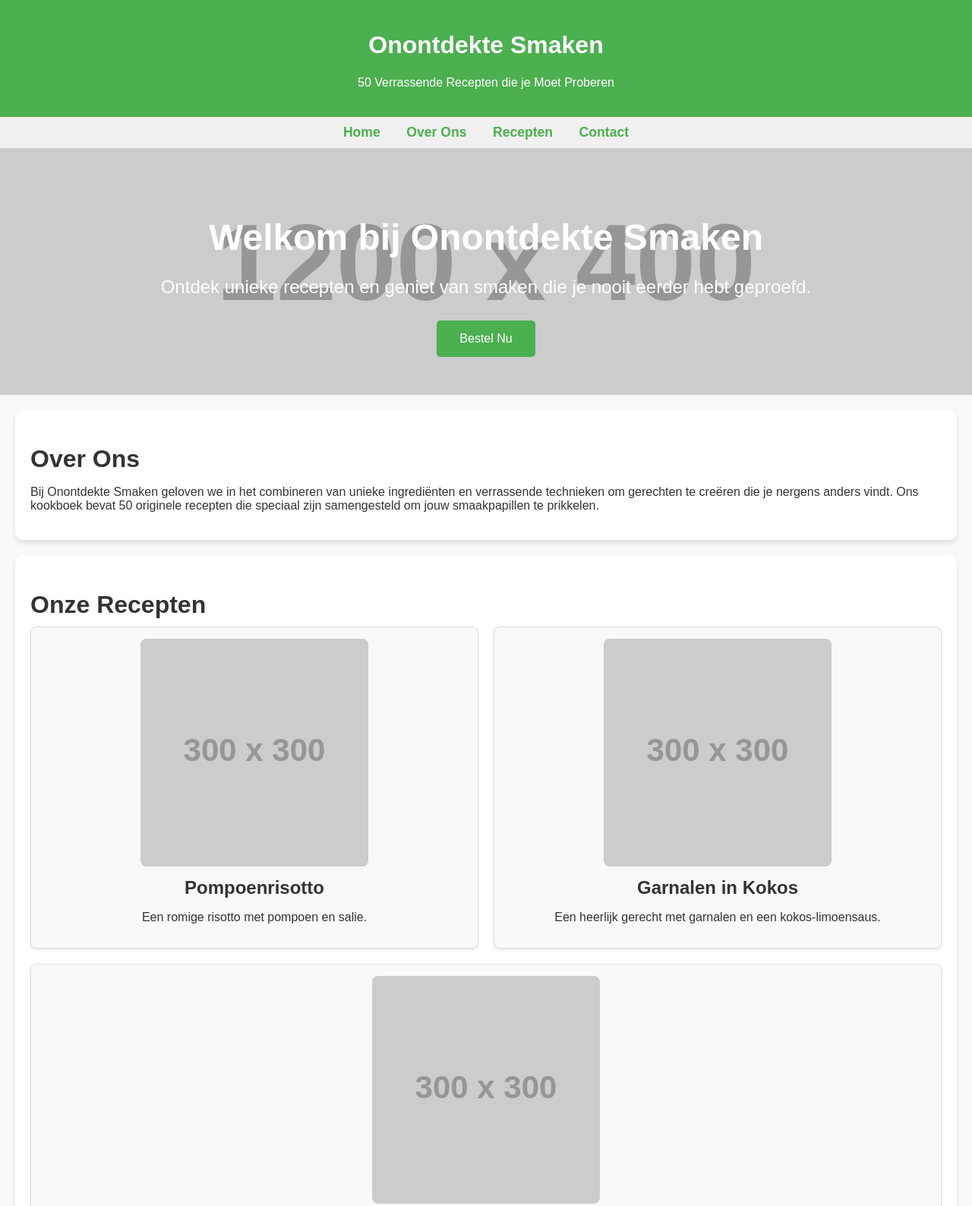
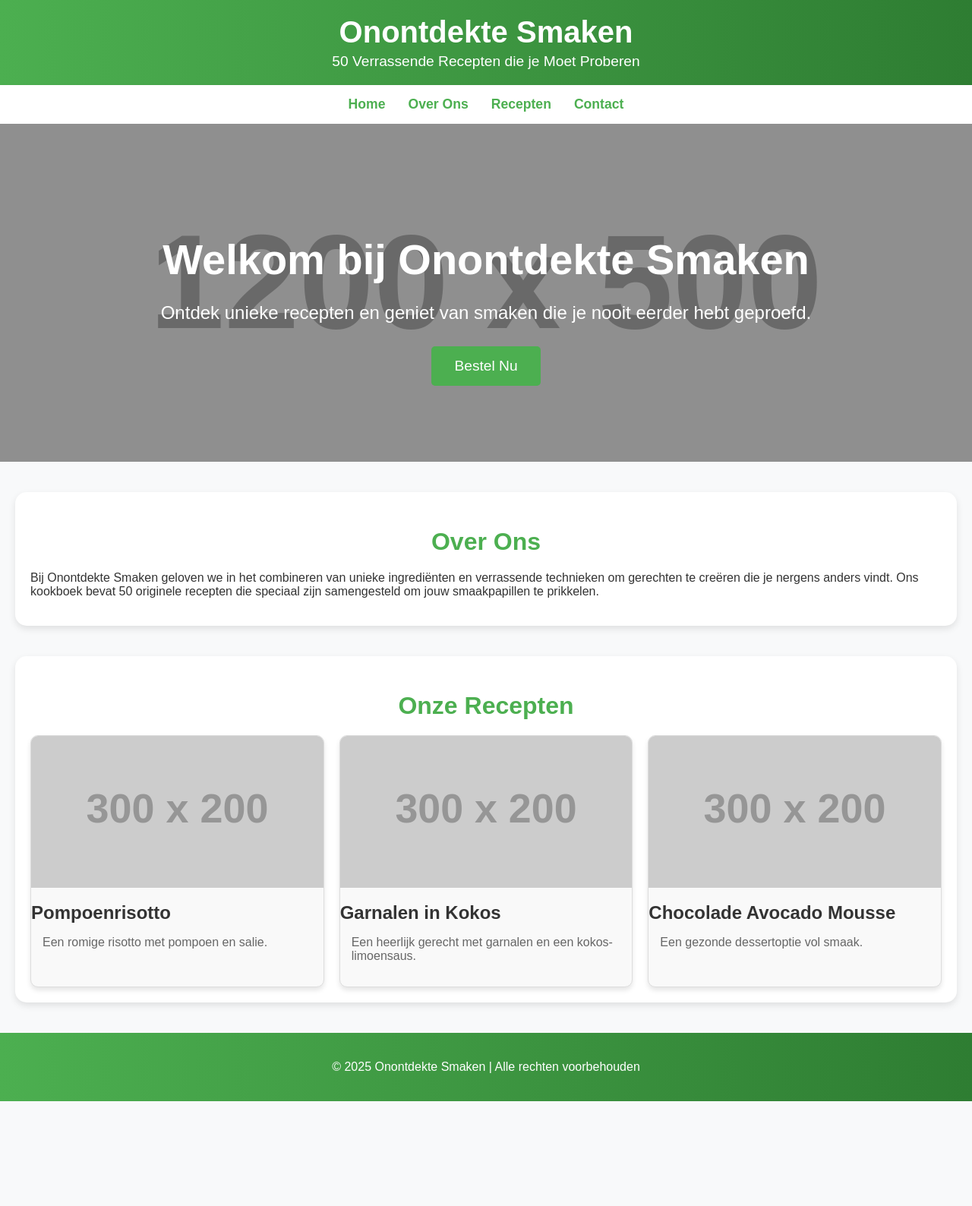
Before and after one commit to Bolr2025/BoekEnSmaak, a plain HTML site: page index.html in a window 1280 px wide. Shown: the top 1588 px of the page at 76% size. After the commit the page ends 1450 px from the top, so only its background shows below. Drawn offline with Linux system fonts and the light colour scheme; placeholder pictures from the web are drawn by us.

Commit message:
Update index.html

```diff
--- a/index.html
+++ b/index.html
@@ -6,23 +6,32 @@
     <title>Onontdekte Smaken - Kookboeken</title>
     <style>
         body {
-            font-family: Arial, sans-serif;
+            font-family: 'Arial', sans-serif;
             margin: 0;
             padding: 0;
-            background-color: #f9f9f9;
+            background-color: #f8f9fa;
             color: #333;
         }
         header {
-            background-color: #4CAF50;
+            background: linear-gradient(90deg, #4CAF50, #2E7D32);
             color: white;
-            padding: 20px 10px;
+            padding: 20px 0;
             text-align: center;
         }
+        header h1 {
+            font-size: 2.5em;
+            margin: 0;
+        }
+        header p {
+            font-size: 1.2em;
+            margin: 5px 0 0;
+        }
         nav {
-            background-color: #f0f0f0;
-            padding: 10px 0;
-            text-align: center;
-            box-shadow: 0 2px 4px rgba(0, 0, 0, 0.1);
+            display: flex;
+            justify-content: center;
+            padding: 15px 0;
+            background-color: white;
+            box-shadow: 0 2px 5px rgba(0, 0, 0, 0.1);
         }
         nav a {
             margin: 0 15px;
@@ -30,20 +39,22 @@
             color: #4CAF50;
             font-weight: bold;
             font-size: 1.1em;
+            transition: color 0.3s ease;
         }
         nav a:hover {
             color: #2E7D32;
         }
         .hero {
-            background-image: url('https://via.placeholder.com/1200x400');
+            background-image: url('https://via.placeholder.com/1200x500');
             background-size: cover;
             background-position: center;
             color: white;
             text-align: center;
-            padding: 50px 20px;
+            padding: 100px 20px;
+            box-shadow: inset 0 0 0 1000px rgba(0, 0, 0, 0.3);
         }
         .hero h1 {
-            font-size: 3em;
+            font-size: 3.5em;
             margin-bottom: 20px;
         }
         .hero p {
@@ -56,52 +67,63 @@
             color: white;
             border: none;
             border-radius: 5px;
-            font-size: 1em;
+            font-size: 1.2em;
             cursor: pointer;
+            transition: background-color 0.3s ease;
         }
         .hero button:hover {
             background-color: #2E7D32;
         }
         .container {
             max-width: 1200px;
-            margin: 20px auto;
+            margin: 40px auto;
             padding: 20px;
             background-color: white;
-            border-radius: 10px;
-            box-shadow: 0 4px 6px rgba(0, 0, 0, 0.1);
+            border-radius: 15px;
+            box-shadow: 0 4px 10px rgba(0, 0, 0, 0.1);
         }
         .container h2 {
             font-size: 2em;
-            margin-bottom: 10px;
-        }
-        footer {
+            margin-bottom: 20px;
             text-align: center;
-            padding: 20px;
-            background-color: #4CAF50;
-            color: white;
-            margin-top: 20px;
+            color: #4CAF50;
         }
         .recipes {
-            display: flex;
-            flex-wrap: wrap;
+            display: grid;
+            grid-template-columns: repeat(auto-fit, minmax(300px, 1fr));
             gap: 20px;
         }
         .recipe-card {
             background-color: #f9f9f9;
             border: 1px solid #ddd;
-            border-radius: 8px;
-            padding: 15px;
-            flex: 1 1 calc(33.333% - 20px);
-            box-shadow: 0 2px 4px rgba(0, 0, 0, 0.1);
-            text-align: center;
+            border-radius: 10px;
+            overflow: hidden;
+            box-shadow: 0 4px 6px rgba(0, 0, 0, 0.1);
+            transition: transform 0.3s ease;
+        }
+        .recipe-card:hover {
+            transform: translateY(-5px);
         }
         .recipe-card img {
-            max-width: 100%;
-            border-radius: 8px;
+            width: 100%;
+            height: 200px;
+            object-fit: cover;
         }
         .recipe-card h3 {
             font-size: 1.5em;
-            margin: 10px 0;
+            margin: 15px 0;
+            color: #333;
+        }
+        .recipe-card p {
+            padding: 0 15px 15px;
+            color: #666;
+        }
+        footer {
+            text-align: center;
+            padding: 20px;
+            background: linear-gradient(90deg, #4CAF50, #2E7D32);
+            color: white;
+            margin-top: 40px;
         }
     </style>
 </head>
@@ -133,17 +155,17 @@
         <h2>Onze Recepten</h2>
         <div class="recipes">
             <div class="recipe-card">
-                <img src="https://via.placeholder.com/300" alt="Pompoenrisotto">
+                <img src="https://via.placeholder.com/300x200" alt="Pompoenrisotto">
                 <h3>Pompoenrisotto</h3>
                 <p>Een romige risotto met pompoen en salie.</p>
             </div>
             <div class="recipe-card">
-                <img src="https://via.placeholder.com/300" alt="Garnalen in Kokos">
+                <img src="https://via.placeholder.com/300x200" alt="Garnalen in Kokos">
                 <h3>Garnalen in Kokos</h3>
                 <p>Een heerlijk gerecht met garnalen en een kokos-limoensaus.</p>
             </div>
             <div class="recipe-card">
-                <img src="https://via.placeholder.com/300" alt="Chocolade Avocado Mousse">
+                <img src="https://via.placeholder.com/300x200" alt="Chocolade Avocado Mousse">
                 <h3>Chocolade Avocado Mousse</h3>
                 <p>Een gezonde dessertoptie vol smaak.</p>
             </div>
```
